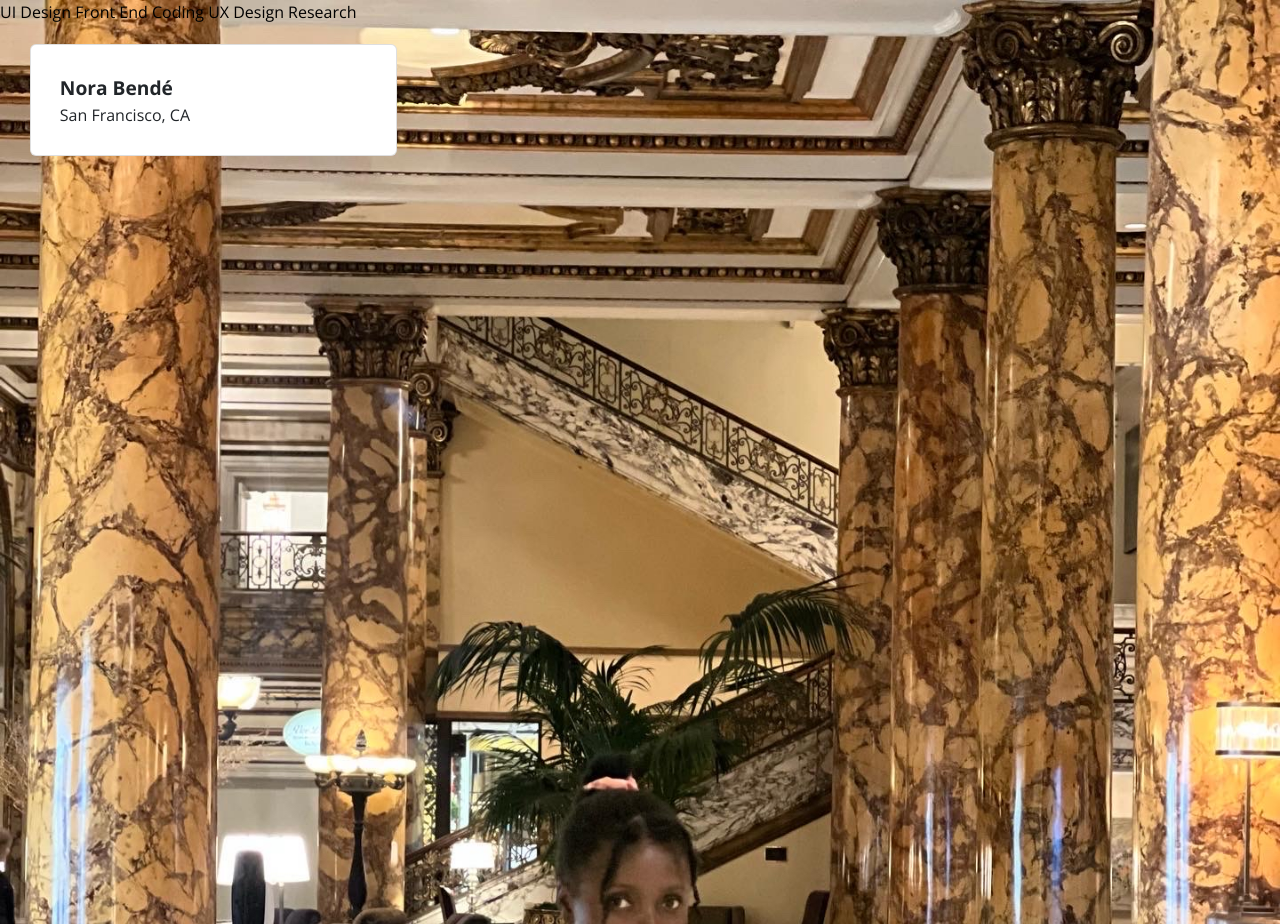
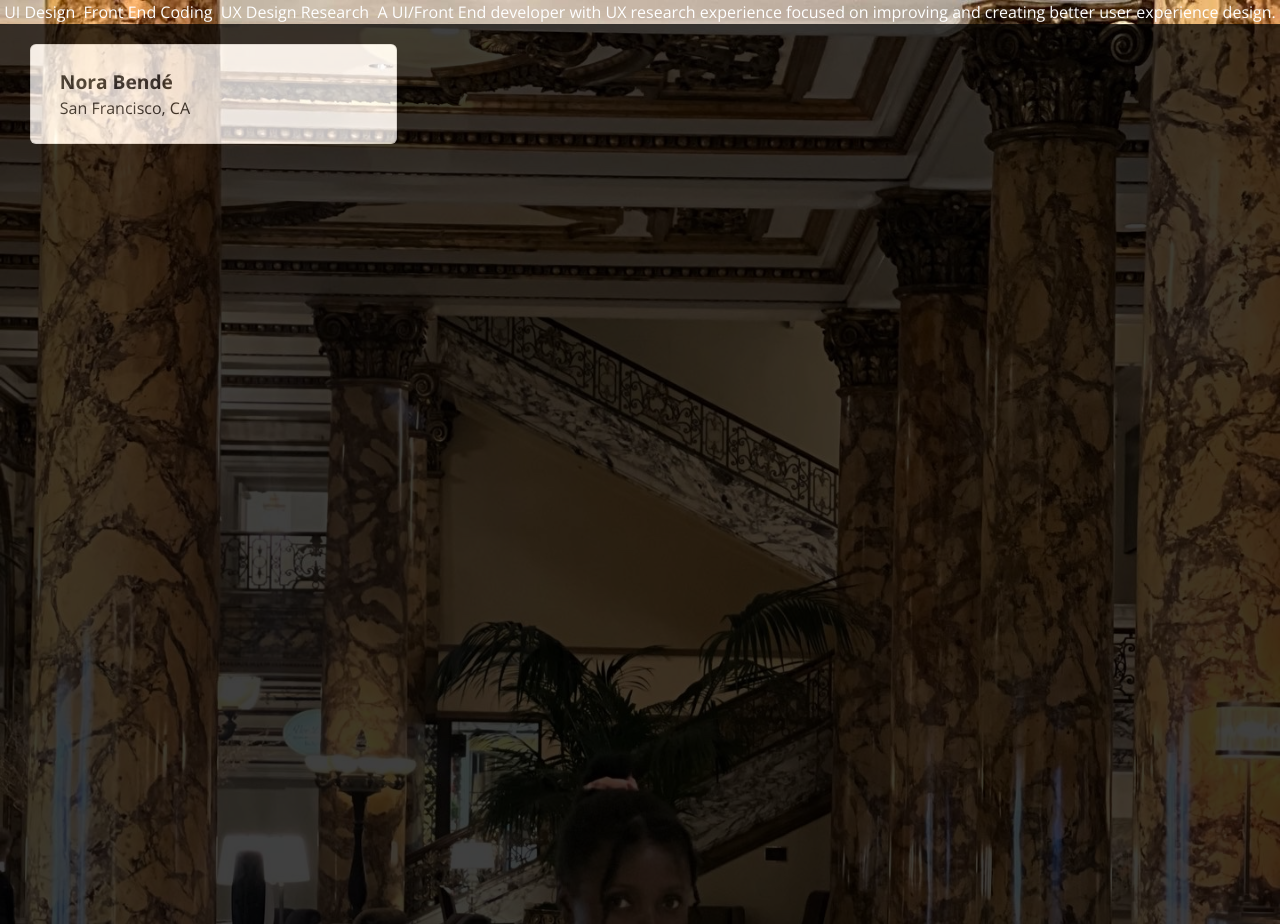
Before and after one commit to NoraBende/NoraBende.github.io, a Jekyll site: the page built from index.html, in a window 1280 px wide. Built offline with Jekyll 4.4.1, drawn with Linux system fonts in a browser that asks for light colours; nearby versions of some CDN libraries.

Commit message:
page text description

```diff
--- a/_includes/navbar.html
+++ b/_includes/navbar.html
@@ -1,3 +1,6 @@
-<a href="/ui_design.html"> UI Design</a>
-<a href="/front_end_coding.html"> Front End Coding</a>
-<a href="/ux_design_research.html"> UX Design Research</a>
+<div class='navbar-links'>
+<a href="/ui_design.html" class='navbar-link'> UI Design</a>
+<a href="/front_end_coding.html" class='navbar-link'> Front End Coding</a>
+<a href="/ux_design_research.html" class='navbar-link'> UX Design Research</a>
+<a href="/home_page_text.html" class='navbar-link'> A UI/Front End developer with UX research experience focused on improving and creating better user experience design.</a>
+</div>
--- a/_sass/all.scss
+++ b/_sass/all.scss
@@ -3,16 +3,23 @@
 @import 'navbar';
 @import 'profile';
 @import 'page';
+@import 'ux_design_research';
+@import 'ui_design';
+@import 'front_end_coding';
 
 .card-container {
     display: grid;
     grid-template-columns: repeat(4, 1fr);
     font-family: "Open Sans", sans-serif;
+    background-color: black;
+    opacity: 75%;
+    height: 100vh;
 }
 
 @media only screen and (max-width: 1500px) {
   .card-container {
     grid-template-columns: repeat(3, 1fr);
+
   }
 }
 
@@ -31,7 +38,6 @@
 
 body {
     background-color: #f5f5f9;
-    margin-bottom: 50px;
 }
 h2 {
     margin-bottom: 20px;
@@ -50,6 +56,7 @@ h2 {
     border-radius: .375rem;
     padding: 1.5em;
     font-size: 1.2em;
+    height: 100px;
 }
 
 a {
--- a/_sass/ux_design_research.scss
+++ b/_sass/ux_design_research.scss
@@ -0,0 +1,8 @@
+.navbar-links{
+    display: flex;
+    justify-content: space-around;
+    font-size: 16px;
+  }
+.navbar-link{
+    color:white;
+}
--- /dev/null
+++ b/home_page_text.html
@@ -0,0 +1 @@
+A UI/Front End developer with UX research experience focused on improving and creating better user experience design.
```
Also changed, not shown: _sass/homepagetext.scss (added).
